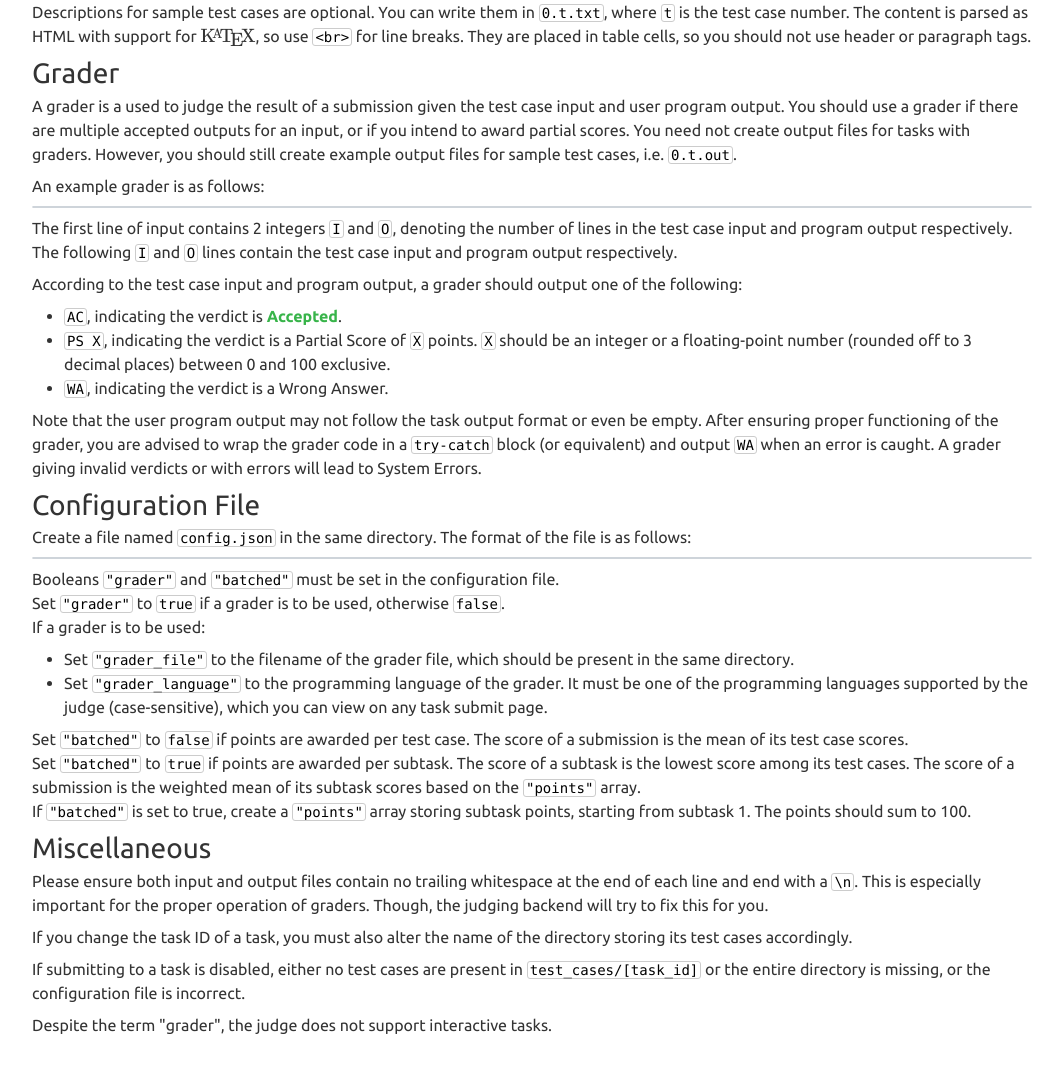
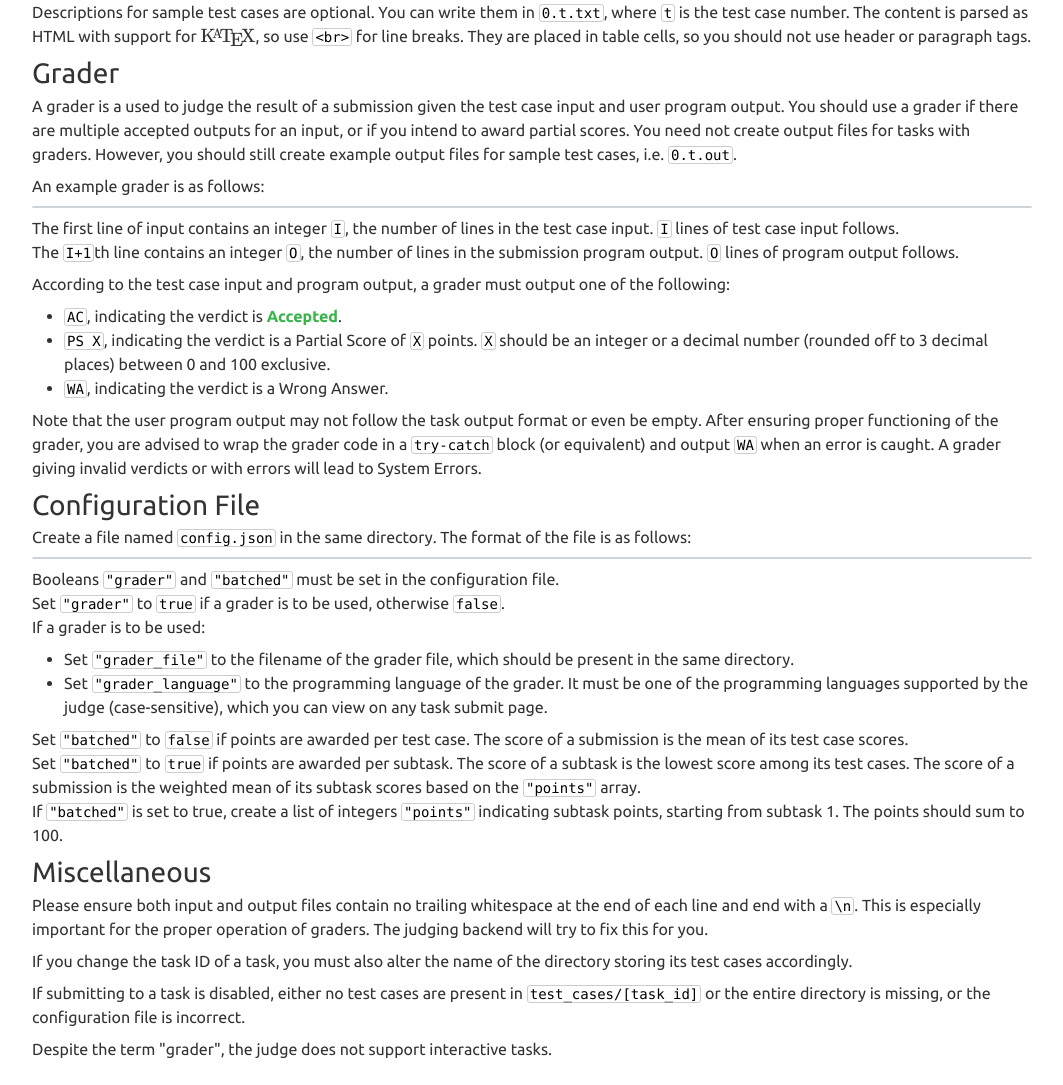
Before and after one commit to wykstemteam/wykoj, a Python web app: template wykoj/templates/admin/guide.html in a window 1280 px wide, after a click on "Test Cases". Shown: the part 290-1375 px from the top of the page, without its empty margins (108-1171 px from the left). Before the commit the page ends 1324 px from the top, so only its background shows below. Run offline with Jinja, Linux system fonts and the light colour scheme; the template is opened without the code that fills it, so the values that code supplies are empty; style sheets or scripts are compiled from the project's sources; some libraries are stand-ins or nearby versions.

Commit message:
make wykoj compatible with new dependency versions

```diff
--- a/wykoj/blueprints/api.py
+++ b/wykoj/blueprints/api.py
@@ -13,8 +13,7 @@ from pytz import utc
 from quart import Blueprint, Response, abort, jsonify, request
 from quart.wrappers.response import IterableBody
 from quart_auth import current_user
-from tortoise.expressions import F
-from tortoise.query_utils import Q
+from tortoise.expressions import F, Q
 
 from wykoj.api import TestCaseAPI
 from wykoj.blueprints.utils.access import backend_only
--- a/wykoj/blueprints/main/__init__.py
+++ b/wykoj/blueprints/main/__init__.py
@@ -7,8 +7,8 @@ from aiocache import cached
 from pytz import utc
 from quart import Blueprint, Response, abort, flash, redirect, render_template, request, url_for
 from quart_auth import current_user, login_required, login_user, logout_user
+from tortoise.expressions import Q
 from tortoise.functions import Count
-from tortoise.query_utils import Q
 
 from wykoj import __version__, bcrypt
 from wykoj.api import TestCaseAPI
--- a/wykoj/blueprints/main/user.py
+++ b/wykoj/blueprints/main/user.py
@@ -3,7 +3,7 @@ from typing import Optional
 
 from quart import Blueprint, abort, render_template, request
 from quart_auth import current_user, login_required
-from tortoise.query_utils import Q
+from tortoise.expressions import Q
 
 from wykoj.blueprints.utils.access import contest_redirect
 from wykoj.blueprints.utils.misc import get_page
--- a/wykoj/forms/admin.py
+++ b/wykoj/forms/admin.py
@@ -4,11 +4,11 @@ from datetime import timedelta
 from flask_wtf.file import FileAllowed, FileField
 from pytz import utc
 from wtforms import (
-    BooleanField, HiddenField, PasswordField, SelectField, StringField, SubmitField, TextAreaField
+    BooleanField, DateTimeField, DecimalField, HiddenField, IntegerField,
+    PasswordField, SelectField, StringField, SubmitField, TextAreaField
 )
-from wtforms.fields.html5 import DateTimeField, DecimalField, IntegerField
 from wtforms.validators import DataRequired, EqualTo, Length, NumberRange, Regexp, ValidationError
-from wtforms.widgets.html5 import NumberInput
+from wtforms.widgets import NumberInput
 
 from wykoj.api import ChessComAPI
 from wykoj.constants import ALLOWED_LANGUAGES, hkt
--- a/wykoj/models.py
+++ b/wykoj/models.py
@@ -7,8 +7,9 @@ from aiocache import cached
 from bs4 import BeautifulSoup
 from pytz import utc
 from quart_auth import AuthUser
-from tortoise import Model, fields
+from tortoise import fields
 from tortoise.functions import Count
+from tortoise.models import Model
 
 
 class Sidebar(Model):
--- a/wykoj/static/main.js
+++ b/wykoj/static/main.js
@@ -257,8 +257,9 @@ $(async () => {
             readOnly: true
         })
         graderEditor.setValue(
-            `il, ol = map(int, input().split())  # No. of lines in test case input and user program output respectively
+            `il = int(input())  # Number of lines in the test case input
 test_input = "".join(input() + "\\n" for _ in range(il))  # Test case input
+ol = int(input())  # Number of lines in the submission program output
 test_output = "".join(input() + "\\n" for _ in range(ol))  # User program output
 
 if ...:
--- a/wykoj/templates/admin/guide.html
+++ b/wykoj/templates/admin/guide.html
@@ -143,15 +143,17 @@
                 </p>
                 <div id="editor-grader"></div>
                 <p class="mt-2">
-                    The first line of input contains 2 integers <code>I</code> and <code>O</code>,
-                    denoting the number of lines in the test case input and program output respectively.
+                    The first line of input contains an integer <code>I</code>,
+                    the number of lines in the test case input.
+                    <code>I</code> lines of test case input follows.
                     <br>
-                    The following <code>I</code> and <code>O</code> lines
-                    contain the test case input and program output respectively.
+                    The <code>I+1</code>th line contains an integer <code>O</code>,
+                    the number of lines in the submission program output.
+                    <code>O</code> lines of program output follows.
                 </p>
                 <p>
                     According to the test case input and program output,
-                    a grader should output one of the following:
+                    a grader must output one of the following:
                     <ul class="mb-2">
                         <li>
                             <code>AC</code>,
@@ -160,7 +162,7 @@
                         <li>
                             <code>PS X</code>,
                             indicating the verdict is a Partial Score of <code>X</code> points.
-                            <code>X</code> should be an integer or a floating-point number
+                            <code>X</code> should be an integer or a decimal number
                             (rounded off to 3 decimal places) between 0 and 100 exclusive.
                         </li>
                         <li><code>WA</code>, indicating the verdict is a Wrong Answer.</li>
@@ -206,8 +208,9 @@
                     The score of a submission is the weighted mean of its subtask scores
                     based on the <code>"points"</code> array.
                     <br>
-                    If <code>"batched"</code> is set to true, create a <code>"points"</code> array
-                    storing subtask points, starting from subtask 1. The points should sum to 100.
+                    If <code>"batched"</code> is set to true,
+                    create a list of integers <code>"points"</code> indicating subtask points,
+                    starting from subtask 1. The points should sum to 100.
                 </p>
                 <h3>Miscellaneous</h3>
                 <p>
@@ -215,7 +218,7 @@
                     contain no trailing whitespace at the end of each line
                     and end with a <code>\n</code>.
                     This is especially important for the proper operation of graders.
-                    Though, the judging backend will try to fix this for you.
+                    The judging backend will try to fix this for you.
                 </p>
                 <p>
                     If you change the task ID of a task,
```
